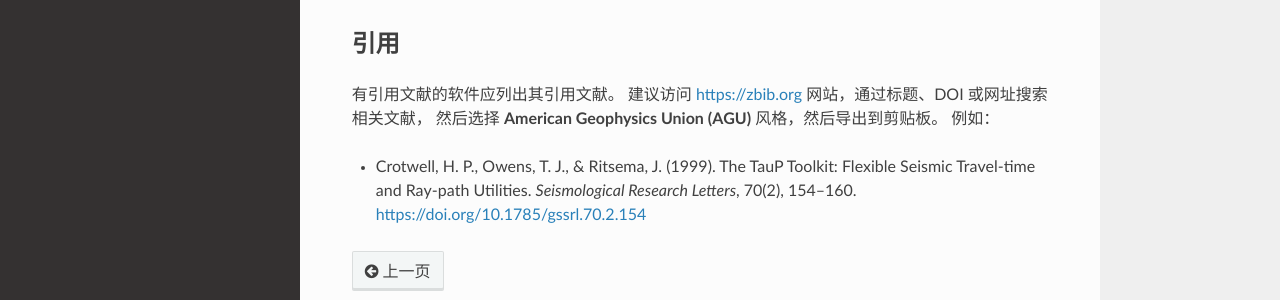
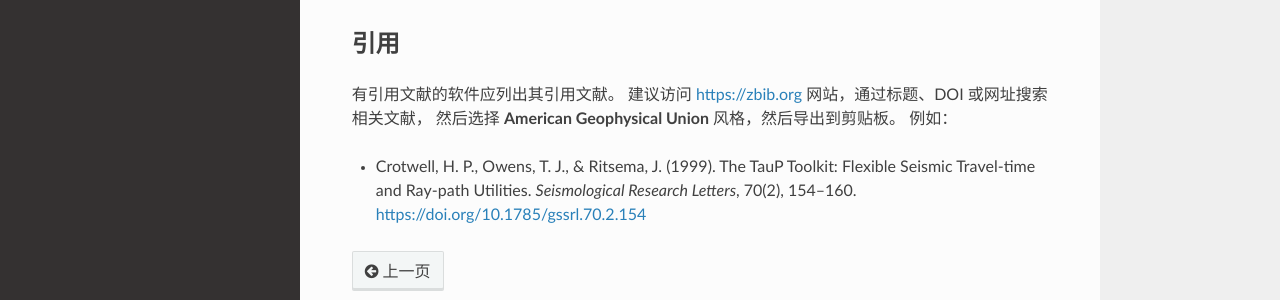
Before and after one commit to seismo-learn/software, a Sphinx documentation site: the page built from source/template/introduction.rst, in a window 1280 px wide and 1124 px high. Shown: the part 698-998 px from the top of the window. Built offline with Sphinx 7.4.7 and the Read the Docs theme 2.0.0, drawn with Linux system fonts in a browser that asks for light colours.

Commit message:
Fix AGU name used in zbib (#31)

```diff
--- a/source/template/introduction.rst
+++ b/source/template/introduction.rst
@@ -34,7 +34,7 @@
 
 有引用文献的软件应列出其引用文献。
 建议访问 https://zbib.org 网站，通过标题、DOI 或网址搜索相关文献，
-然后选择 **American Geophysics Union (AGU)** 风格，然后导出到剪贴板。
+然后选择 **American Geophysical Union** 风格，然后导出到剪贴板。
 例如：
 
 - Crotwell, H. P., Owens, T. J., & Ritsema, J. (1999).
```
